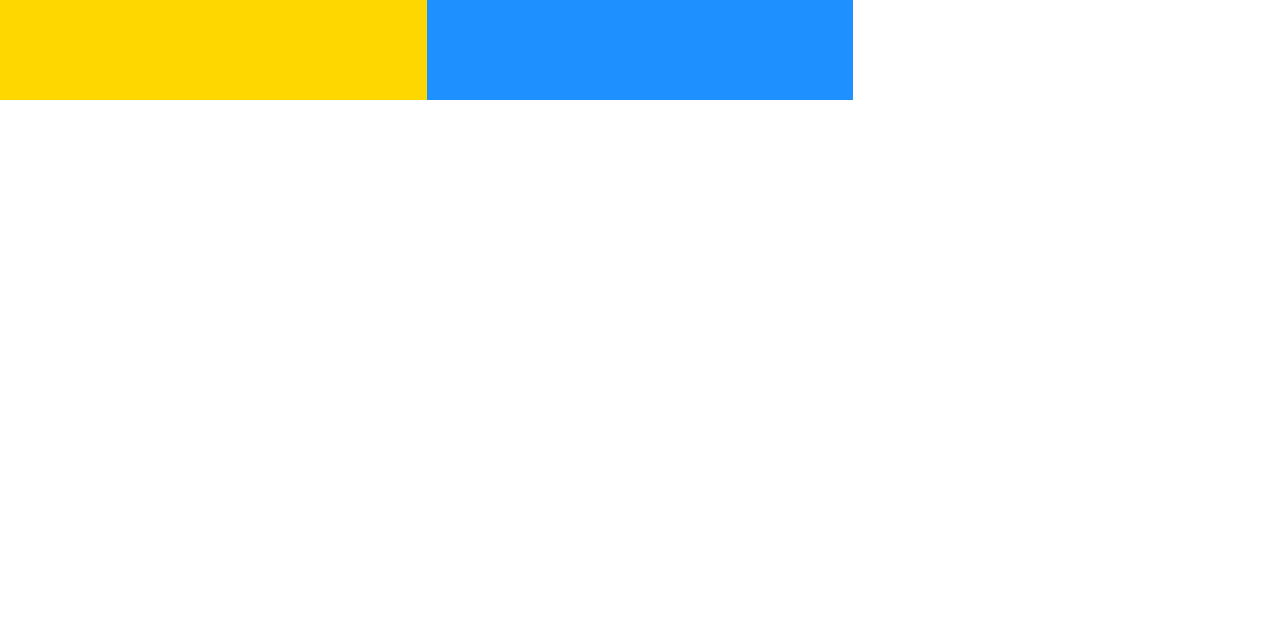
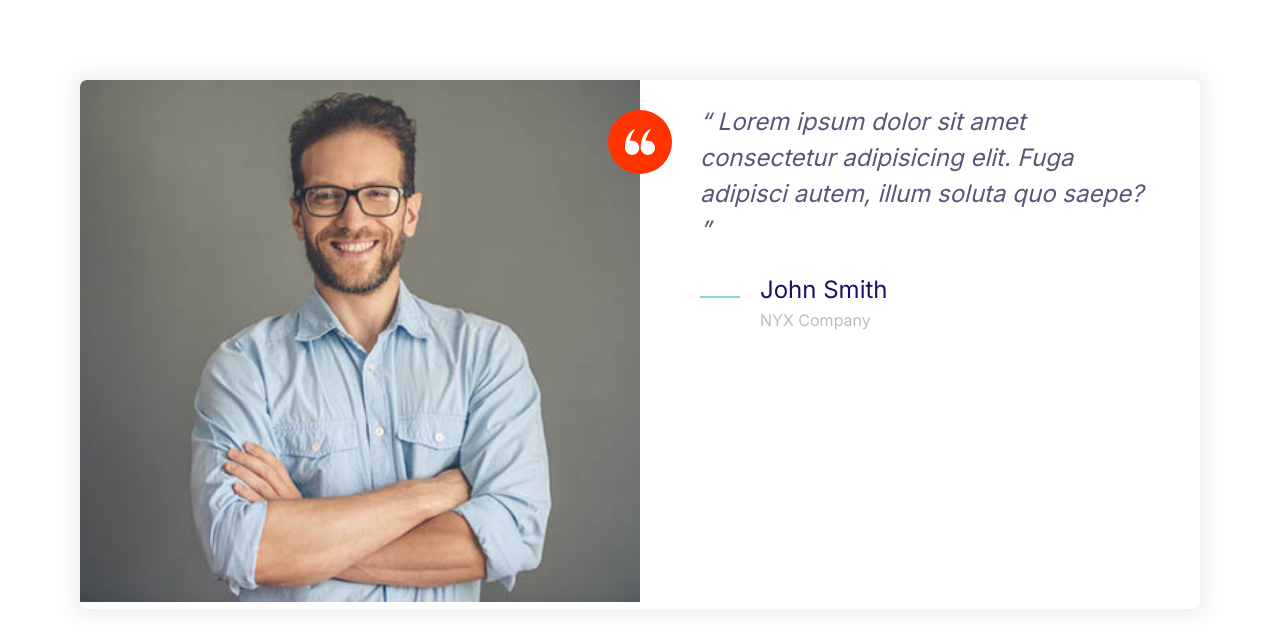
Before and after one commit to Elahirad/NYXify, a plain HTML site: page index.html in a window 1280 px wide. Drawn offline with Linux system fonts and the light colour scheme.

Commit message:
Adding testimonials styles.

```diff
--- a/css/style.css
+++ b/css/style.css
@@ -159,6 +159,10 @@ a {
   width: 64px;
 }
 
+.icon-container--accent {
+  background: var(--color-accent);
+}
+
 .icon {
   height: 40px;
   width: 40px;
@@ -166,6 +170,13 @@ a {
 
 .icon--primary {
   fill: var(--color-primary);
+}
+.icon--white {
+  fill: white;
+}
+.icon--small {
+  height: 30px;
+  width: 30px;
 }
 
 /* Buttons */
@@ -400,6 +411,7 @@ a {
 /* Grids */
 .grid {
   display: grid;
+  grid-template-columns: 1fr;
 }
 
 @media screen and (min-width: 768px) {
@@ -413,3 +425,35 @@ a {
     grid-template-columns: 1fr 1fr 1fr;
   }
 }
+
+/* Testimonials */
+
+.testimonial {
+  margin: 3rem;
+}
+
+.testimonial__image {
+  position: relative;
+  margin: 5rem;
+}
+
+.testimonial__image > img {
+  width: 100%;
+}
+.testimonial__image > .icon-container {
+  position: absolute;
+  top: 3rem;
+  right: -32px;
+}
+@media screen and (min-width: 768px) {
+  .testimonial .quote,
+  .testimonial .quote__author {
+    font-size: 2.4rem;
+  }
+  .testimonial .quote {
+    margin-left: 6rem;
+  }
+  .testimonial__image {
+    margin: 0;
+  }
+}
--- a/index.html
+++ b/index.html
@@ -14,10 +14,37 @@
     <link rel="stylesheet" href="css/normalize.css" />
     <link rel="stylesheet" href="css/style.css" />
   </head>
-  <body>
-    <div class="grid grid--1x2 grid--1x3">
-      <div style="height: 100px; background: gold"></div>
-      <div style="height: 100px; background: dodgerblue"></div>
+  <body style="padding: 5rem">
+    <div class="card testimonial">
+      <div class="grid grid--1x2">
+        <div class="testimonial__image">
+          <img src="images/testimonial.jpg" alt="" />
+          <span class="icon-container icon-container--accent">
+            <svg class="icon icon--white icon--small">
+              <use xlink:href="images/sprite.svg#quotes"></use>
+            </svg>
+          </span>
+        </div>
+        <blockquote class="quote">
+          <p class="quote__body">
+            Lorem ipsum dolor sit amet consectetur adipisicing elit. Fuga
+            adipisci autem, illum soluta quo saepe?
+          </p>
+          <footer>
+            <div class="media">
+              <div class="media__image quote__image">
+                <svg class="icon icon--primary">
+                  <use xlink:href="images/sprite.svg#line"></use>
+                </svg>
+              </div>
+              <div class="media__body">
+                <h3 class="media__title quote__author">John Smith</h3>
+                <p class="quote__company">NYX Company</p>
+              </div>
+            </div>
+          </footer>
+        </blockquote>
+      </div>
     </div>
   </body>
 </html>
```
Also changed, not shown: component/quotes.html (+1 -1 lines), component/testimonial.html (added, +31 -0 lines), images/quotes.svg (added), images/testimonial.jpg (added).
